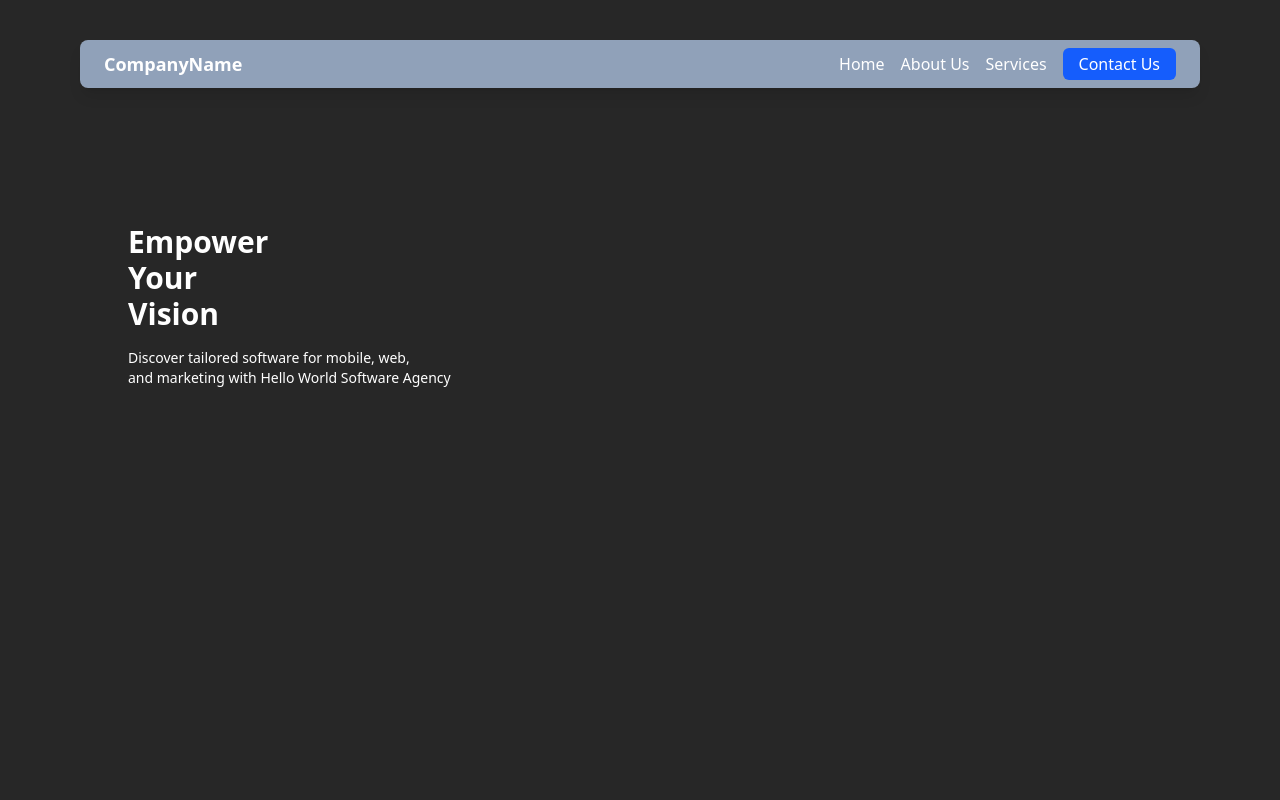
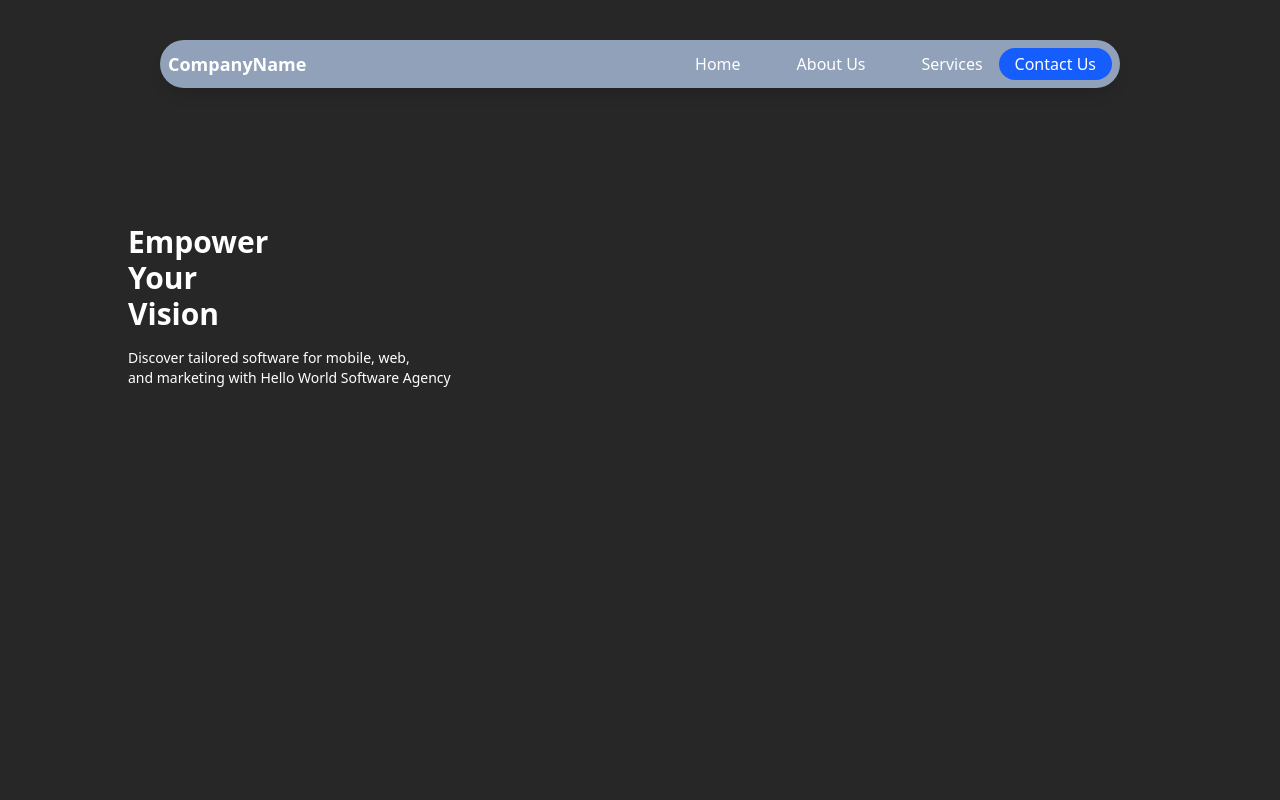
Before and after one commit to junaid0516/PortfolioDeployment, a React (Vite) app: page / in a window 1280 px wide. Shown: the top 800 px of the page. Built offline with nearby package versions, Linux system fonts and the light colour scheme.

Commit message:
some more changes

```diff
--- a/src/Pages/InnovativeSolutions/InnovativeSolutions.jsx
+++ b/src/Pages/InnovativeSolutions/InnovativeSolutions.jsx
@@ -39,7 +39,7 @@ function InnovativeSolutions() {
               <p className="text-sm  ml-2">1.5k attendees</p>
             </div>
           </div>
-          <div className="w-[100%] flex items-center justify-center sm:w-[50%] z-50">
+          <div className="w-[100%] flex items-center justify-center sm:w-[50%] z-30">
             <div className="w-[90%] sm:w-[80%] lg:w-[70%] xl:w-[60%] bg-black p-7 mt-4 sm:mt-0 rounded-2xl">
             <div className="flex flex-col mt-1">
                 <label>Email</label>
@@ -80,7 +80,7 @@ function InnovativeSolutions() {
             </div>
           </div>
         </div>
-          <div className="bg-slate-500 h-40 w-96 pb-2 text-3xl font-semibold flex justify-center items-center rounded-t-3xl">
+          <div className="bg-slate-500 h-40 sm:w-96 pb-2 px-4 sm:text-3xl font-semibold flex justify-center items-center rounded-t-3xl">
             <p>Connect with Hello World</p>
         </div>
 
--- a/src/Pages/UpperSection/UpperSection.jsx
+++ b/src/Pages/UpperSection/UpperSection.jsx
@@ -27,19 +27,19 @@ function UpperSection() {
         </div>
       </div>
 
-      <div className="fixed inset-0 flex justify-center items-start z-10 pt-0 w-full">
+      <div className="fixed inset-0 flex justify-center items-start z-50 pt-0 w-full">
         <div className=" flex justify-center items-start pt-10 w-full">
-          <div className="bg-slate-400 w-[40rem] sm:w-[40rem] lg:w-[60rem] h-12 ml-0 xl:w-[70rem] rounded-lg shadow-lg flex items-center px-6">
+          <div className="bg-slate-400 w-[40rem] sm:w-[40rem] lg:w-[60rem]  h-12 ml-2 sm:ml-0 xl:w-[60rem] rounded-3xl shadow-lg flex items-center px-2">
             <h1 className="text-white font-bold text-md  lg:text-lg">
               CompanyName
             </h1>
-            <ul className="hidden sm:flex gap-4 ml-auto text-white">
+            <ul className="hidden sm:flex gap-14 ml-auto text-white">
               <li className="hover:text-gray-400 cursor-pointer">Home</li>
               <li className="hover:text-gray-400 cursor-pointer">About Us</li>
               <li className="hover:text-gray-400 cursor-pointer">Services</li>
             </ul>
 
-            <button className="hidden sm:block ml-4 cursor-pointer bg-blue-600 text-white px-4 py-1 rounded-md hover:bg-blue-700 transition">
+            <button className="hidden sm:block ml-4 cursor-pointer bg-blue-600 text-white px-4 py-1 rounded-3xl hover:bg-blue-700 transition">
               Contact Us
             </button>
             <button
@@ -57,7 +57,7 @@ function UpperSection() {
 
         {/* Mobile Menu */}
         {isMenuOpen && (
-          <div className="absolute top-28 right-0 w-[50%] bg-slate-400 text-white flex flex-col items-center space-y-4 py-4 sm:hidden">
+          <div className="absolute top-[5.5rem] z-50 rounded-xl right-0 w-[50%] bg-slate-400 text-white flex flex-col items-center space-y-4 py-4 sm:hidden">
             <ul className="flex flex-col gap-4 text-lg">
               <li className="hover:text-gray-400 cursor-pointer">Home</li>
               <li className="hover:text-gray-400 cursor-pointer">About Us</li>
```
